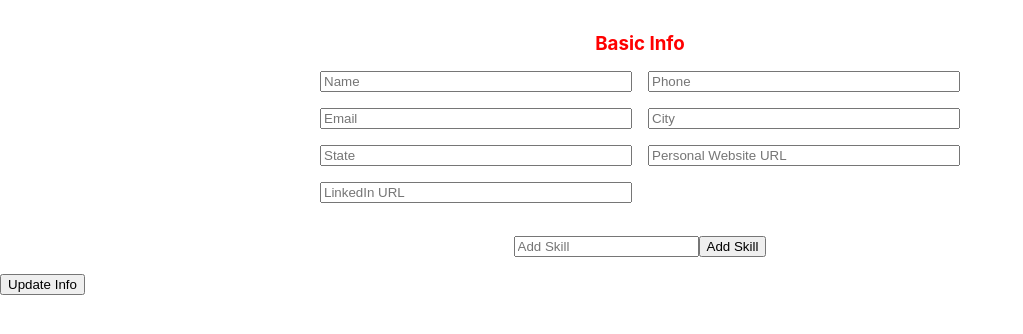
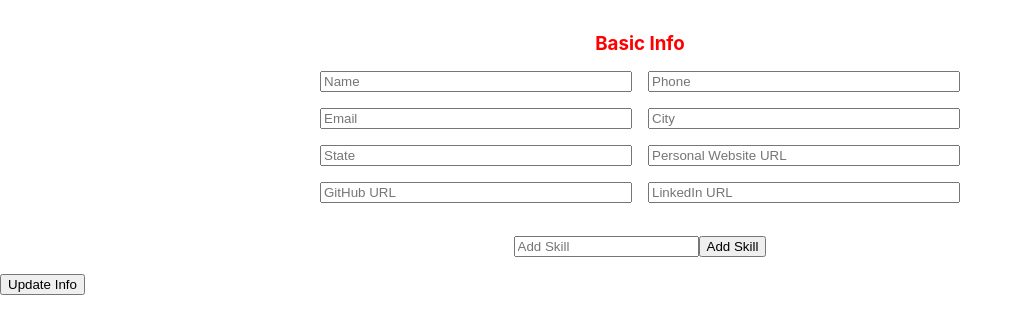
Before and after one commit to agabra23/cv-app, a React (Create React App) app: page / in a window 1280 px wide. Shown: the top 334 px of the page, without its empty margins (0-1023 px from the left). Built offline with nearby package versions, Linux system fonts and the light colour scheme.

Commit message:
Add Github URL option

```diff
--- a/src/App.jsx
+++ b/src/App.jsx
@@ -14,6 +14,7 @@ class App extends Component {
         homeState: "(State)",
         personalSiteURL: "(Your Website)",
         linkedInURL: "(Your LinkedIn)",
+        githubURL: "(Your GitHub URL)",
       },
       skillList: [],
     };
--- a/src/components/sections/BasicInfo.jsx
+++ b/src/components/sections/BasicInfo.jsx
@@ -46,6 +46,11 @@ export default class BasicInfo extends Component {
             handleInputChange={handleInputChange}
           />
           <TextInput
+            name="githubURL"
+            title="GitHub URL"
+            handleInputChange={handleInputChange}
+          />
+          <TextInput
             name="linkedInURL"
             title="LinkedIn URL"
             handleInputChange={handleInputChange}
```
